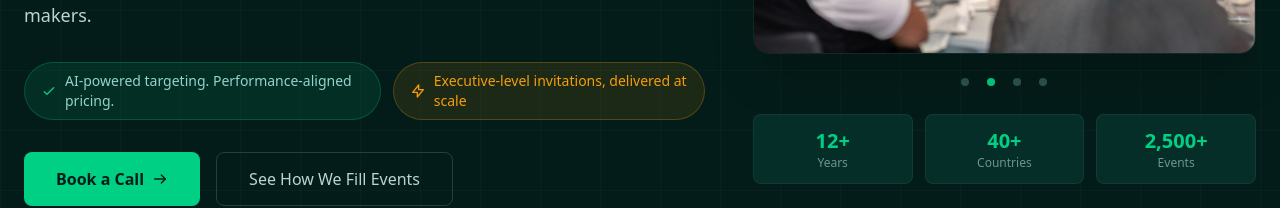
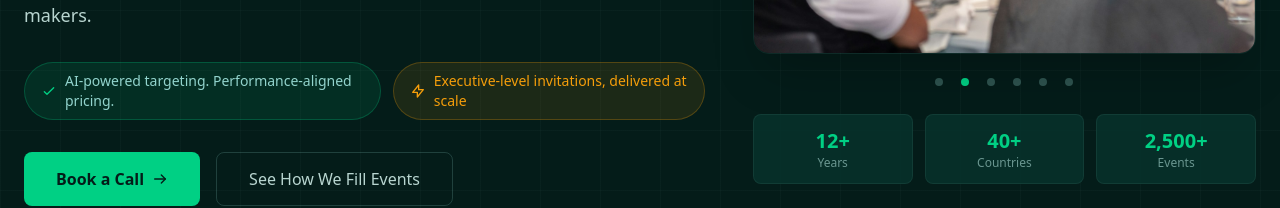
Before and after one commit to ortusclub/apexstrategy, a Next.js app: page /ai-first-hpage in a window 1280 px wide. Shown: the part 1145-1353 px from the top of the page. Built offline with nearby package versions, Linux system fonts and the light colour scheme; no server answers; grey boxes are pictures that could not be loaded.

Commit message:
Add summit and workshop photos to AI homepage carousel

```diff
--- a/src/content/ai-hero-slides.ts
+++ b/src/content/ai-hero-slides.ts
@@ -33,4 +33,18 @@ export const AI_HERO_SLIDES: HeroSlide[] = [
     },
   },
   HERO_SLIDES[5],
+  HERO_SLIDES[0],
+  {
+    src: "/images/events/workshop-collaboration-v1.jpg",
+    alt: "Workshop participants discussing ideas with a facilitator beside a flipchart with sticky notes",
+    width: 1600,
+    height: 1067,
+    caption: "Workshops",
+    position: "55% center",
+    credit: {
+      photographer: "Alena Darmel",
+      source: "https://www.pexels.com/photo/people-in-a-meeting-7710054/",
+      license: pexelsLicense,
+    },
+  },
 ];
```
Also changed, not shown: public/images/events/workshop-collaboration-v1.jpg (added).
